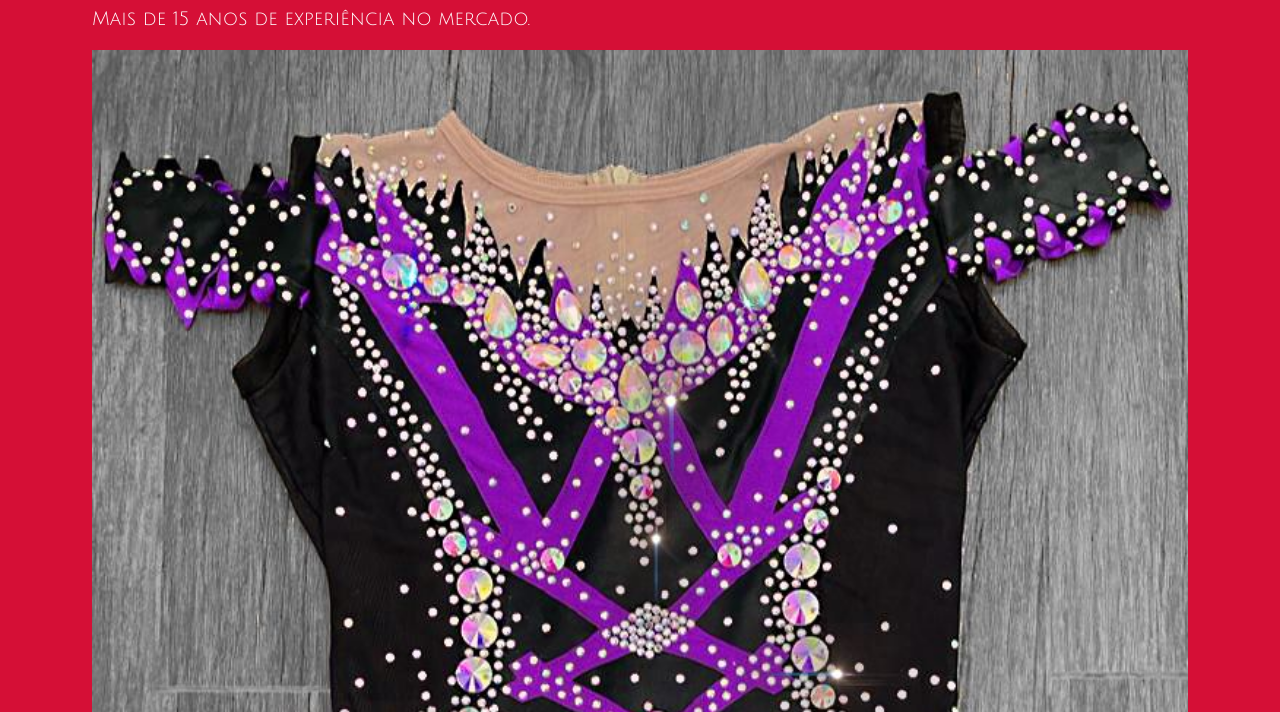
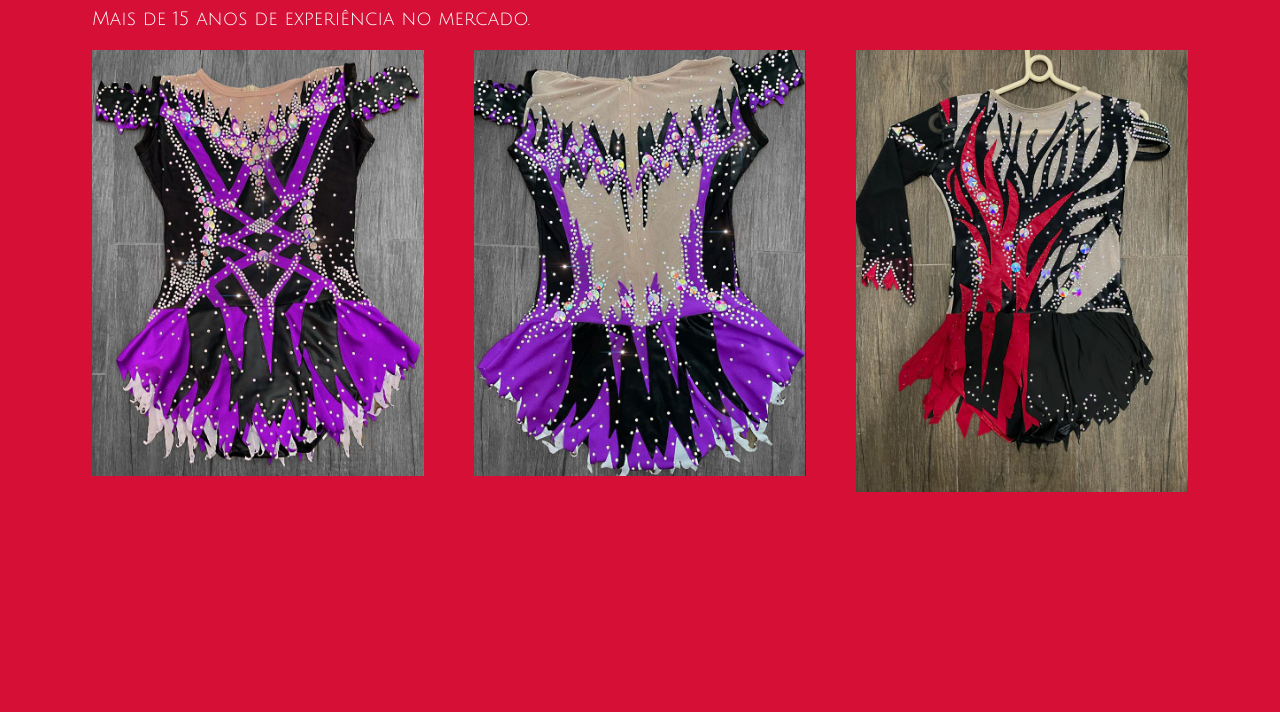
Before and after one commit to thaisdevfront/Dolores-Atelie, a plain HTML site: page index.html in a window 1280 px wide. Shown: the part 2188-2900 px from the top of the page. Drawn offline with nearby package versions, Linux system fonts and the light colour scheme.

Commit message:
Add files via upload

```diff
--- a/index.html
+++ b/index.html
@@ -328,7 +328,20 @@
     pagination: {
       el: ".swiper-pagination",
       clickable: true,
-    },
+    },breakpoints: {
+          640: {
+            slidesPerView: 1,
+            spaceBetween: 10,
+          },
+          768: {
+            slidesPerView: 2,
+            spaceBetween: 40,
+          },
+          1024: {
+            slidesPerView: 3,
+            spaceBetween: 50,
+          },
+        },
   });
 </script>
 
```
